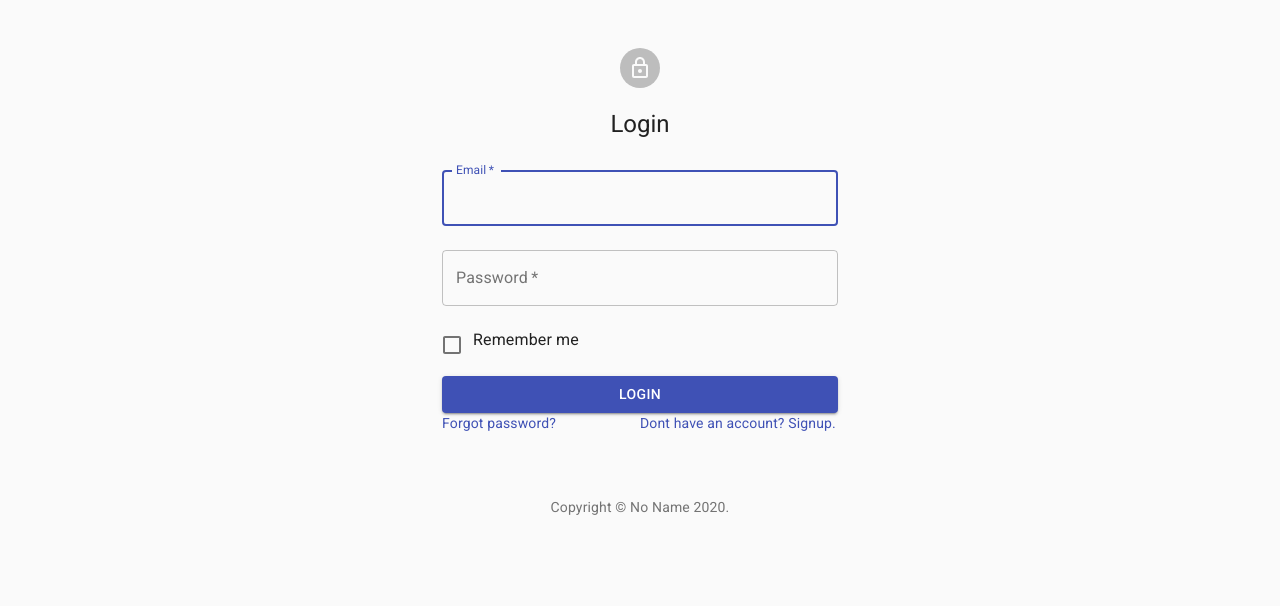
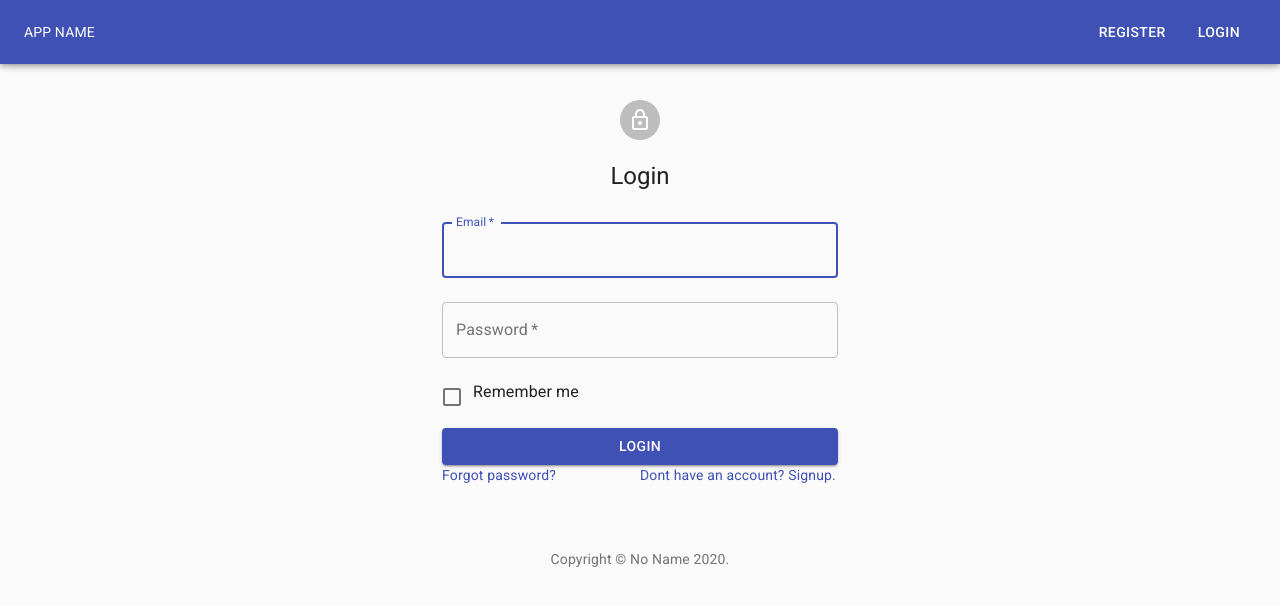
Before and after one commit to PeterBen90/react-frontend, a React (Create React App) app: page /login in a window 1280 px wide. Shown: the top 606 px of the page. Built offline with nearby package versions, Linux system fonts and the light colour scheme.

Commit message:
added home navbar component

```diff
--- a/src/MainRouter.js
+++ b/src/MainRouter.js
@@ -4,6 +4,7 @@ import Register from "./user/Register";
 import Login from "./user/Login";
 import Dashboard from "./core/Dashboard";
 import Home from "./core/Home";
+import HomeNav from "./core/HomeNav";
 
 const MainRouter = () => (
 	<div>
--- a/src/core/Home.js
+++ b/src/core/Home.js
@@ -1,10 +1,11 @@
 import React from "react";
+import HomeNav from "./HomeNav";
+import Container from "@material-ui/core/Container";
 
 const Home = () => (
-	<div className="jumbotron">
-		<h2>Home</h2>
-		<p className="lead">Welcome to React Frontend</p>
-	</div>
+	<Container>
+		<HomeNav />
+	</Container>
 );
 
 export default Home;
--- /dev/null
+++ b/src/core/HomeNav.js
@@ -0,0 +1,171 @@
+import React, { Component } from "react";
+import PropTypes from "prop-types";
+import {
+	AppBar,
+	Toolbar,
+	Typography,
+	List,
+	ListItem,
+	withStyles,
+	Grid,
+	SwipeableDrawer,
+} from "@material-ui/core";
+import MenuIcon from "@material-ui/icons/Menu";
+import { Link } from "react-router-dom";
+import Button from "@material-ui/core/Button";
+
+const styleSheet = {
+	list: {
+		width: 200,
+	},
+	padding: {
+		// paddingRight: 30,
+		cursor: "pointer",
+		marginBottom: 10,
+	},
+
+	sideBarIcon: {
+		padding: 0,
+		color: "white",
+		cursor: "pointer",
+	},
+};
+
+class HomeNav extends Component {
+	constructor(props) {
+		super(props);
+		this.state = { drawerActivate: false, drawer: false };
+		this.createDrawer = this.createDrawer.bind(this);
+		this.destroyDrawer = this.destroyDrawer.bind(this);
+	}
+
+	componentWillMount() {
+		if (window.innerWidth <= 600) {
+			this.setState({ drawerActivate: true });
+		}
+
+		window.addEventListener("resize", () => {
+			if (window.innerWidth <= 600) {
+				this.setState({ drawerActivate: true });
+			} else {
+				this.setState({ drawerActivate: false });
+			}
+		});
+	}
+
+	//Small Screens
+	createDrawer() {
+		return (
+			<div>
+				<AppBar>
+					<Toolbar>
+						<Grid
+							container
+							direction="row"
+							justify="space-between"
+							alignItems="center"
+						>
+							<MenuIcon
+								className={this.props.classes.sideBarIcon}
+								onClick={() => {
+									this.setState({ drawer: true });
+								}}
+							/>
+
+							<Typography color="inherit" variant="headline">
+								Title
+							</Typography>
+							<Typography color="inherit" variant="headline"></Typography>
+						</Grid>
+					</Toolbar>
+				</AppBar>
+
+				<SwipeableDrawer
+					open={this.state.drawer}
+					onClose={() => {
+						this.setState({ drawer: false });
+					}}
+					onOpen={() => {
+						this.setState({ drawer: true });
+					}}
+				>
+					<div
+						tabIndex={0}
+						role="button"
+						onClick={() => {
+							this.setState({ drawer: false });
+						}}
+						onKeyDown={() => {
+							this.setState({ drawer: false });
+						}}
+					>
+						<List className={this.props.classes.list}>
+							<ListItem key={1} button divider>
+								{" "}
+								APP NAME
+							</ListItem>
+							<ListItem key={2} button divider>
+								{" "}
+								<Link to="/register">REGISTER </Link>
+							</ListItem>
+							<ListItem key={3} button divider>
+								{" "}
+								<Link to="/login">LOGIN </Link>
+							</ListItem>
+						</List>
+					</div>
+				</SwipeableDrawer>
+			</div>
+		);
+	}
+
+	//Larger Screens
+	destroyDrawer() {
+		const { classes } = this.props;
+		return (
+			<AppBar>
+				<Toolbar>
+					<Typography
+						variant="headline"
+						style={{ flexGrow: 1 }}
+						color="inherit"
+					>
+						APP NAME
+					</Typography>
+					<Button
+						variant="subheading"
+						className={classes.padding}
+						color="inherit"
+						href="/register"
+						style={{ color: "#FFF" }}
+					>
+						REGISTER
+					</Button>
+					<Button
+						variant="subheading"
+						className={classes.padding}
+						color="inherit"
+						href="/login"
+						style={{ color: "#FFF" }}
+					>
+						LOGIN
+					</Button>
+				</Toolbar>
+			</AppBar>
+		);
+	}
+
+	render() {
+		return (
+			<div>
+				{this.state.drawerActivate ? this.createDrawer() : this.destroyDrawer()}
+			</div>
+		);
+	}
+}
+
+HomeNav.propTypes = {
+	classes: PropTypes.object.isRequired,
+};
+
+export default withStyles(styleSheet)(HomeNav);
--- a/src/user/Login.css
+++ b/src/user/Login.css
@@ -22,3 +22,7 @@
 	width: 100%;
 	text-align: center;
 }
+
+.MuiContainer-root {
+	margin-top: 80px !important;
+}
--- a/src/user/Login.js
+++ b/src/user/Login.js
@@ -15,6 +15,7 @@ import "./Login.css";
 import Spinner from "../utilities/Spinner";
 import { Redirect } from "react-router-dom";
 import Copyright from "../utilities/Copyright";
+import HomeNav from "../core/HomeNav";
 
 class Login extends Component {
 	constructor() {
@@ -182,6 +183,7 @@ class Login extends Component {
 			return (
 				<Container component="main" maxWidth="xs">
 					<CssBaseline />
+					<HomeNav />
 					<div className="paper">
 						<Avatar className="avatar">
 							<LockOutlinedIcon />
--- a/src/user/Register.css
+++ b/src/user/Register.css
@@ -22,3 +22,7 @@
 .MuiButtonBase-root {
 	margin-top: 10px !important;
 }
+
+.MuiContainer-root {
+	margin-top: 80px !important;
+}
--- a/src/user/Register.js
+++ b/src/user/Register.js
@@ -13,6 +13,7 @@ import Typography from "@material-ui/core/Typography";
 import Container from "@material-ui/core/Container";
 import "./Register.css";
 import Copyright from "../utilities/Copyright";
+import HomeNav from "../core/HomeNav";
 
 class Register extends Component {
 	constructor() {
@@ -136,6 +137,7 @@ class Register extends Component {
 		return (
 			<Container component="main" maxWidth="xs">
 				<CssBaseline />
+				<HomeNav />
 				<div className="paper">
 					<Avatar className="avatar">
 						<LockOutlinedIcon />
--- a/src/utilities/Spinner.css
+++ b/src/utilities/Spinner.css
@@ -6,6 +6,14 @@
 	margin-left: 47%;
 	margin-top: 15%;
 }
+
+@media screen and (max-width: 480px) {
+	.lds-roller {
+		margin-left: 40%;
+		margin-top: 50%;
+	}
+}
+
 .lds-roller div {
 	animation: lds-roller 1.2s cubic-bezier(0.5, 0, 0.5, 1) infinite;
 	transform-origin: 40px 40px;
```
